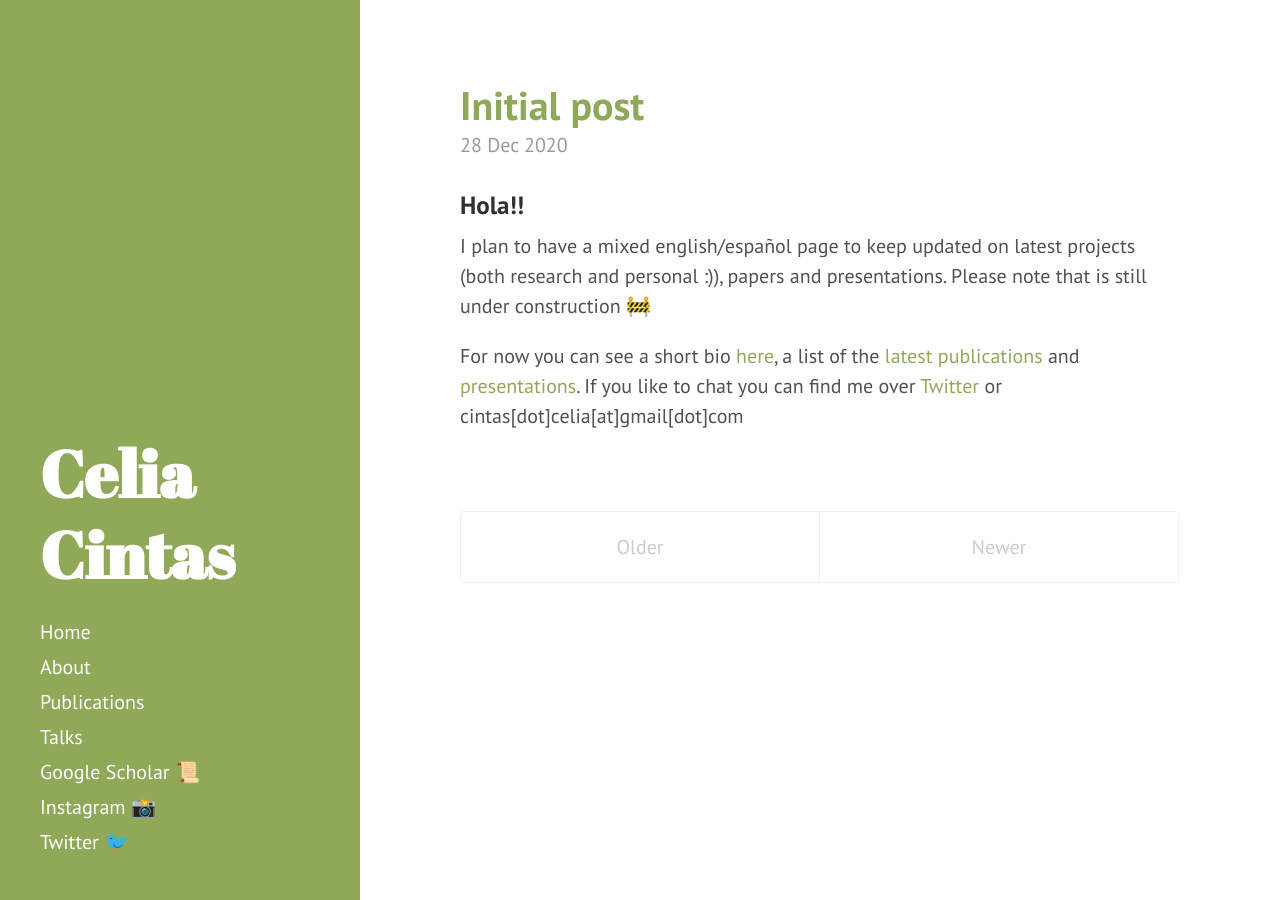
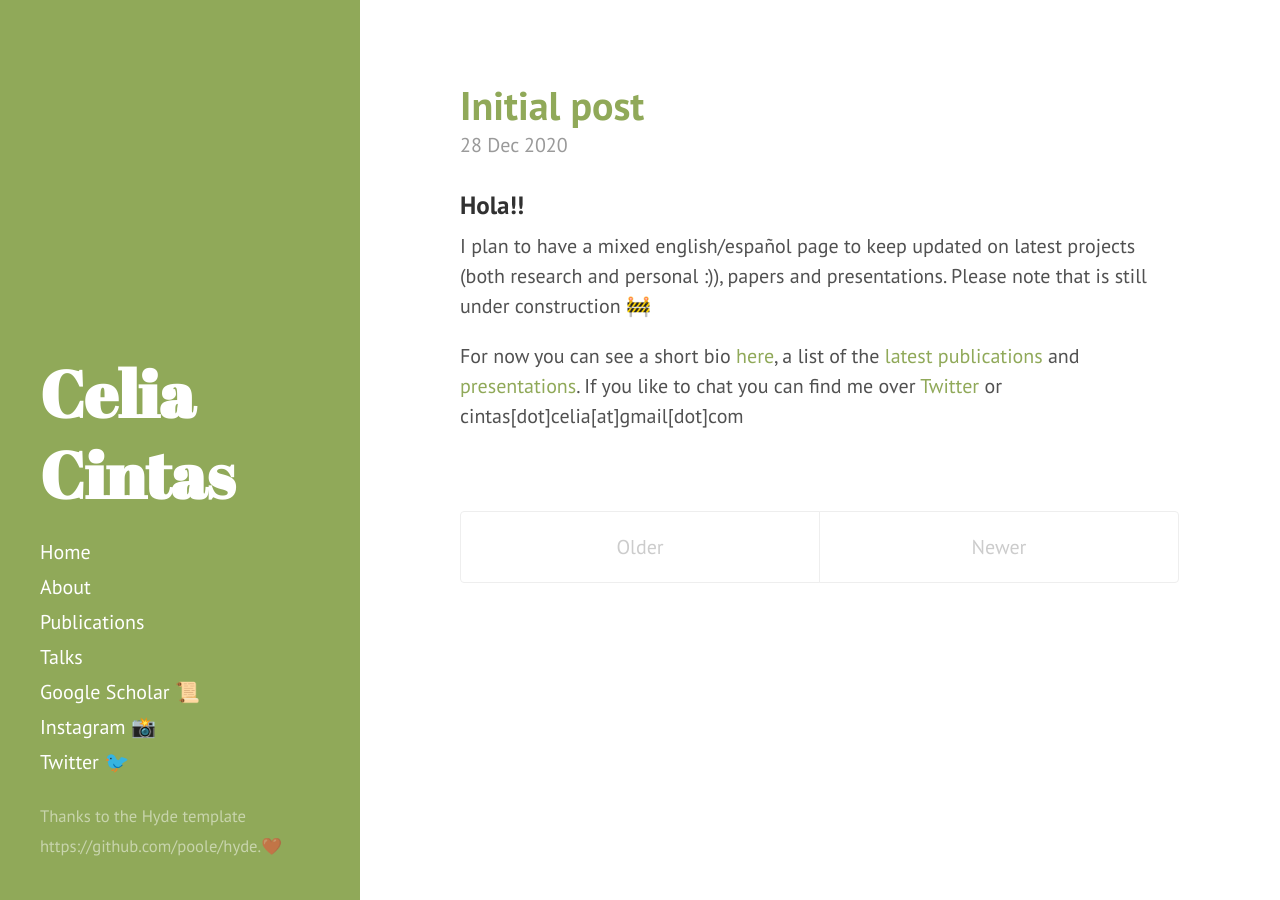
Before and after one commit to celiacintas/celiacintas.github.io, a Jekyll site: the page built from index.html, in a window 1280 px wide. Built offline with Jekyll 4.4.1, drawn with Linux system fonts in a browser that asks for light colours; the list of posts is cut into pages by our own code.

Commit message:
Update sidebar.html

```diff
--- a/_includes/sidebar.html
+++ b/_includes/sidebar.html
@@ -33,6 +33,6 @@
       <a class="sidebar-nav-item" href="{{ site.author.insta }}"> Instagram 📸 </a>
       <a class="sidebar-nav-item" href="{{ site.author.url }}"> Twitter 🐦 </a>
     </nav>
-
+   <p><small>Thanks to the Hyde template https://github.com/poole/hyde.❤️</small></p>
   </div>
 </div>
```
